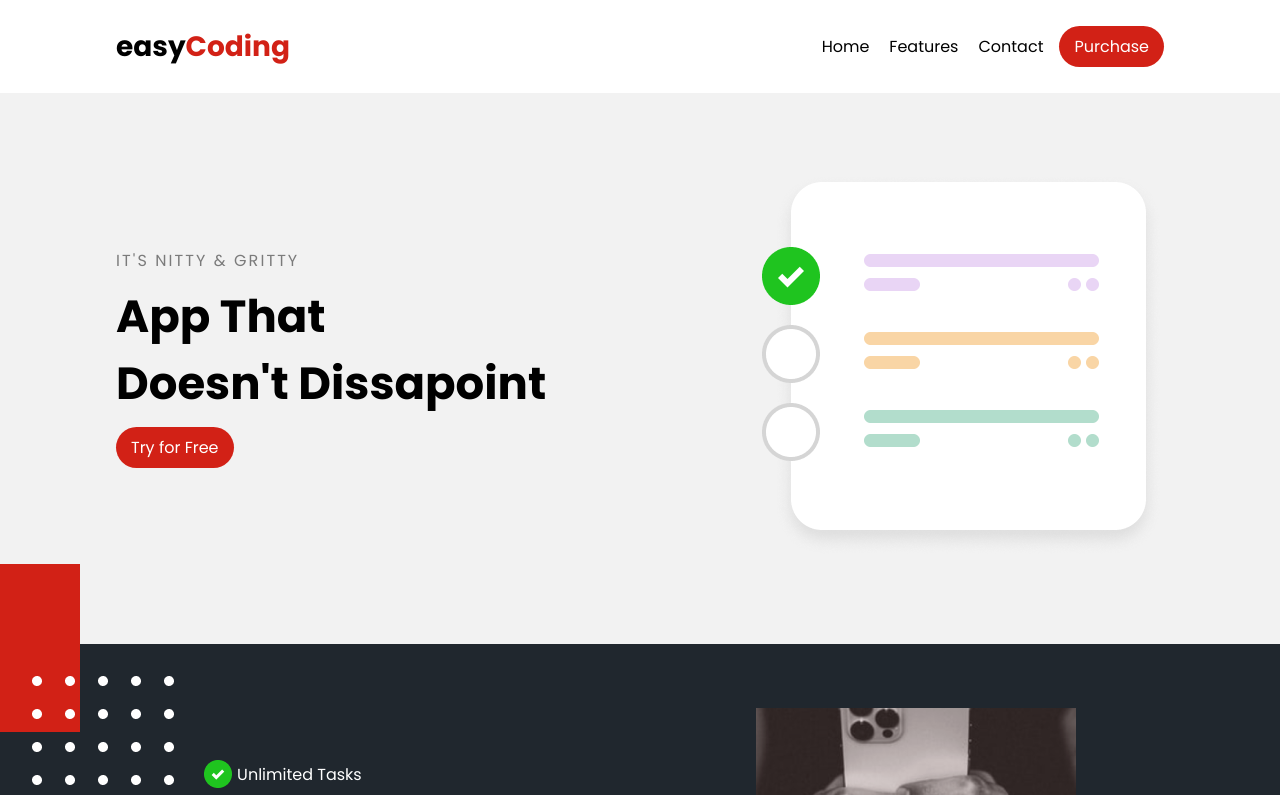
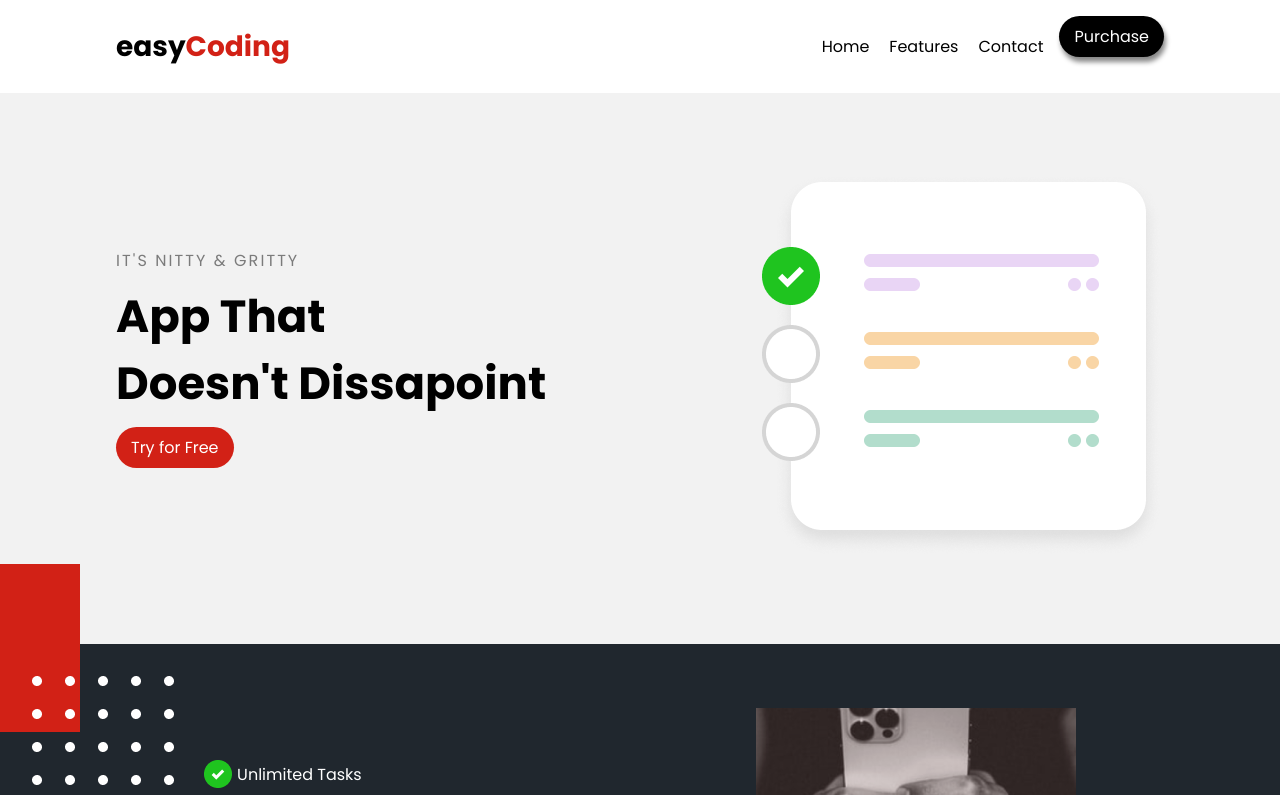
Before and after one commit to chinmoybiswas93/easy-coding-responsive-landing-page-design, a plain HTML site: page index.html in a window 1280 px wide. In both pictures the pointer is over the link "Purchase". Shown: the top 795 px of the page. Drawn offline with Linux system fonts and the light colour scheme.

Commit message:
added hover effect

```diff
--- a/style.css
+++ b/style.css
@@ -68,6 +68,12 @@ nav ul li a {
     color: white;
     padding: 8px 15px;
     border-radius: 25px;
+    transition: all .3s ease-in-out;
+}
+.btn:hover{
+    background-color: black;
+    box-shadow: 2px 5px 5px #888888;
+    transform: translateY(-10px);
 }
 
 /* -------------hero section--------------- */
```
